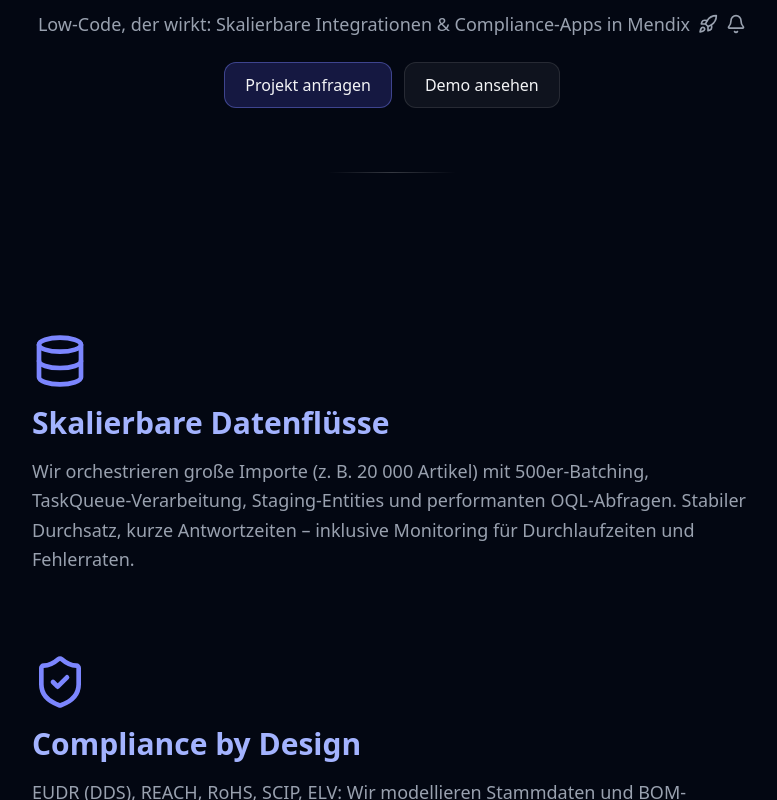
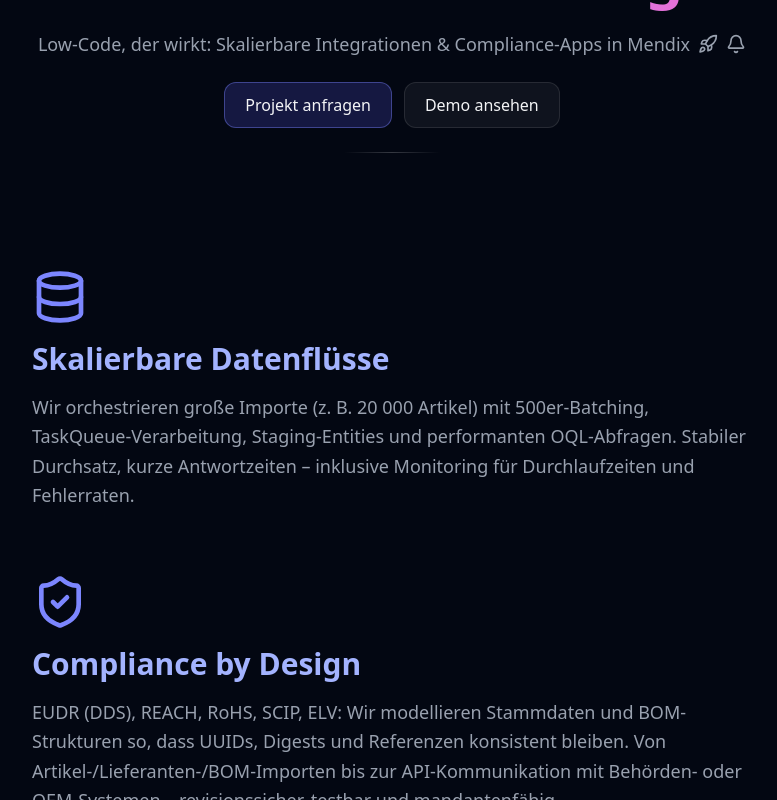
Before and after one commit to klamest190/tailwind-demo, a React (Vite) app: page / in a window 1280 px wide. Shown: the part 300-1100 px from the top of the page, without its empty margins (248-1025 px from the left). Built offline with nearby package versions, Linux system fonts and the light colour scheme.

Commit message:
new website

```diff
--- a/src/App.jsx
+++ b/src/App.jsx
@@ -63,11 +63,11 @@ export default function App() {
           </button>
         </div>
 
-        <div className="mt-16 h-px w-32 bg-gradient-to-r from-transparent via-white/20 to-transparent" />
+        <div className="mt-6 h-px w-24 bg-gradient-to-r from-transparent via-white/20 to-transparent" />
       </main>
 
       {/* Content Section */}
-      <section className="px-6 py-24 max-w-3xl mx-auto text-left space-y-20">
+      <section className="px-6 pt-8 pb-20 max-w-3xl mx-auto text-left space-y-16">
         {/* Abschnitt 1 */}
         <motion.div
           initial={{ opacity: 0, y: 40 }}
```
